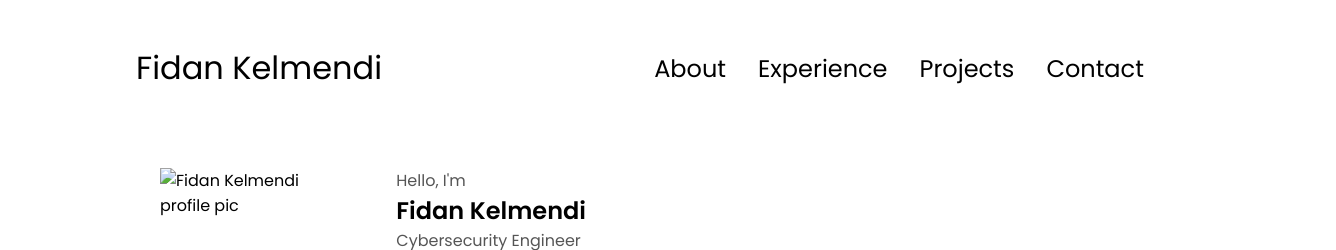
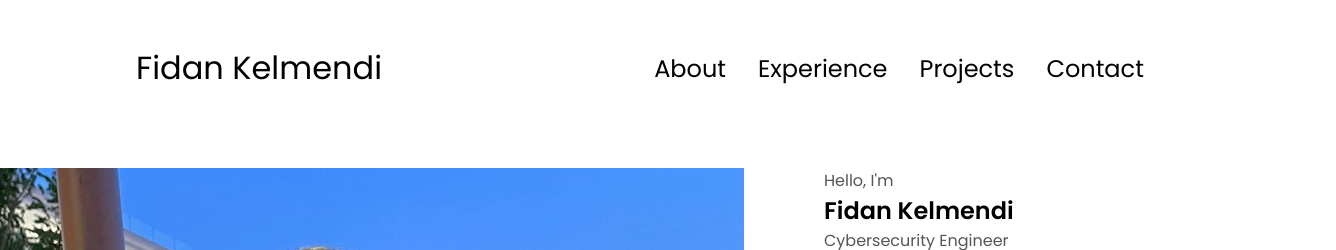
Before and after one commit to gredta/Portfolio, a plain HTML site: page index.html in a window 1280 px wide. Shown: the top 250 px of the page, 1336 px wide, since content can reach past the window. Drawn offline with Linux system fonts and the light colour scheme.

Commit message:
Update index.html

```diff
--- a/index.html
+++ b/index.html
@@ -37,7 +37,7 @@
     </nav>
     <section id="profile">
         <div class="section__pic-container">
-            <img src=".assets/PortfolioProfilePic.png" alt="Fidan Kelmendi profile pic">
+            <img src="../assets/PortfolioProfilePic.png" alt="Fidan Kelmendi profile pic">
         </div>
         <div class="section__text">
             <p class="section__text__p1">Hello, I'm</p>
```
